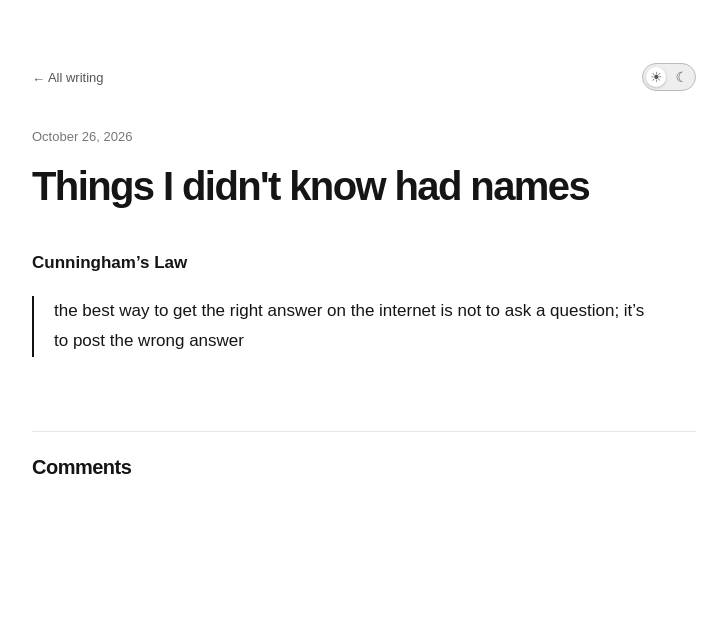
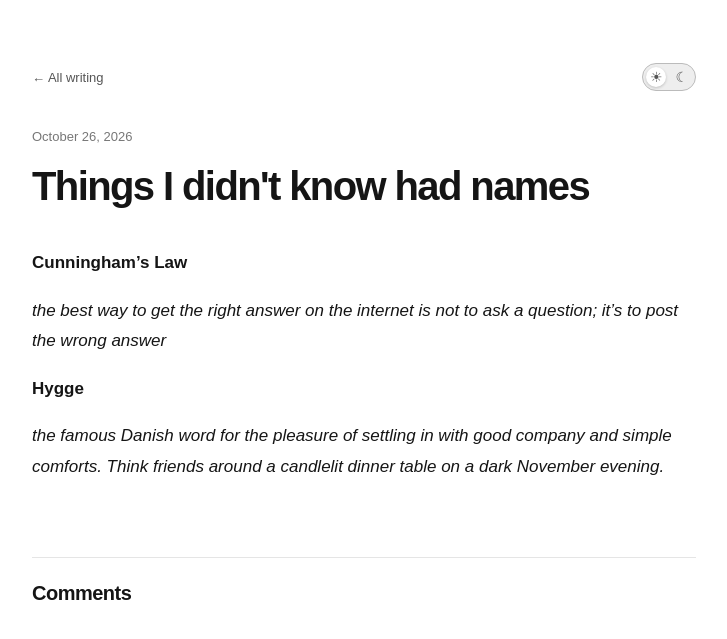
Before and after one commit to anjalisurana-commits/anjalisurana-commits.github.io, a Jekyll site: the page built from _posts/2026-10-26-getting-into-ai-safety.md, in a window 1280 px wide. Shown: the top 639 px of the page, without its empty margins (276-1003 px from the left). Built offline with Jekyll 4.4.1, drawn with Linux system fonts in a browser that asks for light colours; comment, search, counter and statistics services are not loaded.

Commit message:
Update _posts/2026-10-26-getting-into-ai-safety.md (via Pages CMS)

```diff
--- a/_posts/2026-10-26-getting-into-ai-safety.md
+++ b/_posts/2026-10-26-getting-into-ai-safety.md
@@ -4,4 +4,8 @@ layout: post
 ---
 **Cunningham’s Law**
 
-> the best way to get the right answer on the internet is not to ask a question; it's to post the wrong answer
+*the best way to get the right answer on the internet is not to ask a question; it's to post the wrong answer*
+
+**Hygge**
+
+*the famous Danish word for the pleasure of settling in with good company and simple comforts. Think friends around a candlelit dinner table on a dark November evening.*
```
